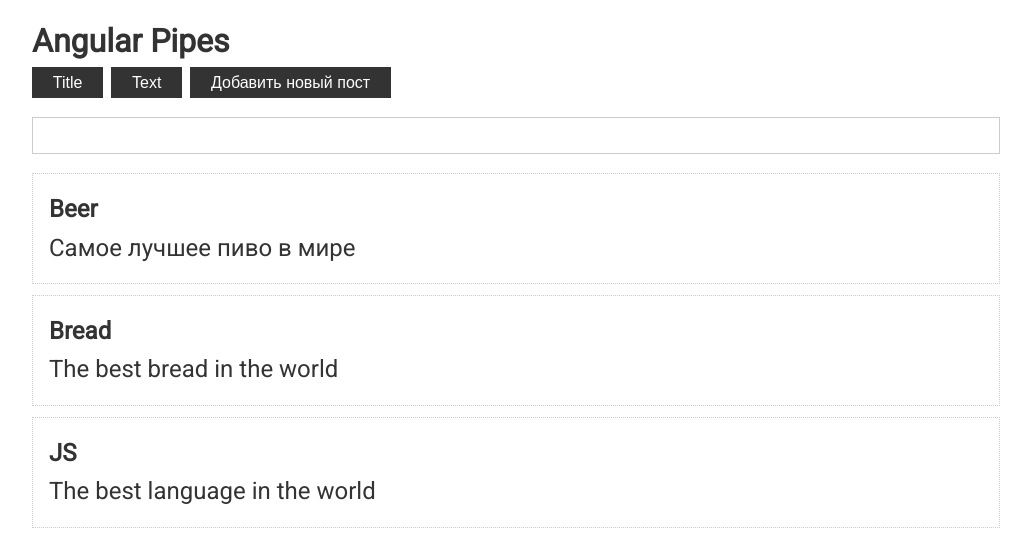
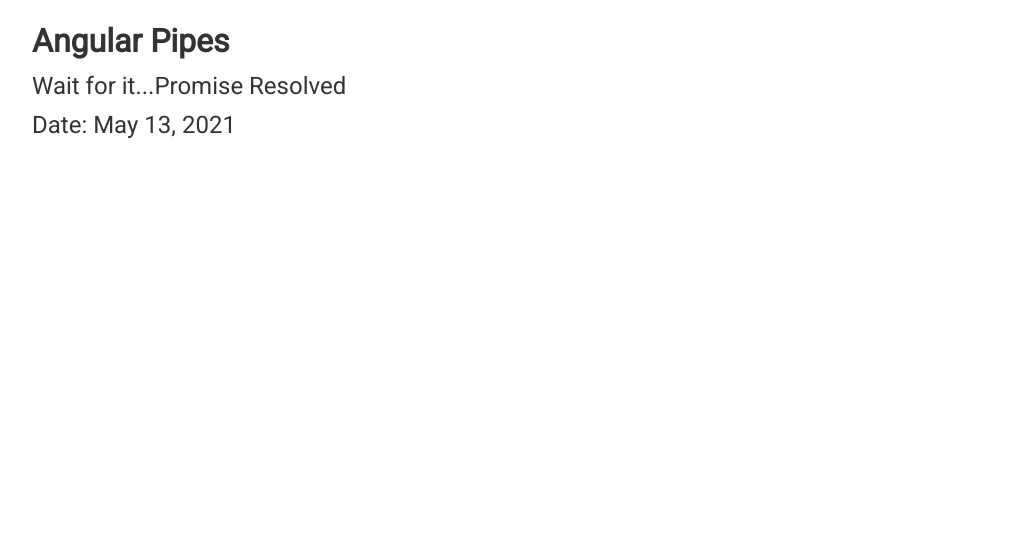
Before and after one commit to ArtemIgnatiev908976/Angular, an Angular app in the folder Angular 9. Теория и практика/angular-basics/: page / in a window 1280 px wide. Shown: the top 542 px of the page, without its empty margins (124-1155 px from the left). Built offline with nearby package versions, Linux system fonts and the light colour scheme.

Commit message:
Пайп async

```diff
--- a/Angular 9. Теория и практика/angular-basics/src/app/app.component.html
+++ b/Angular 9. Теория и практика/angular-basics/src/app/app.component.html
@@ -1,14 +1,8 @@
 <div class="container">
   <h1>Angular Pipes</h1>
 
-  <button class="btn" (click)="searchField='title'">Title</button>
-  <button class="btn" (click)="searchField='text'">Text</button>
-<button class="btn" (click)="addPost()">Добавить новый пост</button>
+  <p>Wait for it...{{promise | async}}</p>
+  <p>Date: {{date$ | async | date}}</p>
 
-  <input type="text" [(ngModel)]="search">
-<div *ngFor = "let post of posts | filter: search: searchField" class="card">
-<h2>{{post.title}}</h2>
-  <p>{{post.text}}</p>
+  <!--<p>{{date | date}}</p>-->
 </div>
-
-</div>
--- a/Angular 9. Теория и практика/angular-basics/src/app/app.component.ts
+++ b/Angular 9. Теория и практика/angular-basics/src/app/app.component.ts
@@ -1,4 +1,5 @@
-import {Component} from '@angular/core'
+import {Component, OnInit} from '@angular/core'
+import {Observable} from "rxjs";
 
 export interface Post {
   title: string
@@ -10,23 +11,26 @@
   templateUrl: './app.component.html',
   styleUrls: ['./app.component.scss']
 })
-export class AppComponent {
+export class AppComponent implements OnInit {
 
-  search = ''
-  searchField='title'
+  promise: Promise<string> = new Promise<string>(resolve => {
+    setTimeout(() => {
+      resolve('Promise Resolved')
+    }, 4000)
+  })
 
-  posts: Post[] = [
-    {title: 'Beer', text: 'Самое лучшее пиво в мире'},
-    {title: 'Bread', text: 'The best bread in the world'},
-    {title: 'JS', text: 'The best language in the world'}
-  ]
+  date$: Observable<Date> = new Observable(obs => {
+    setInterval(() => {
+      obs.next(new Date())
+    }, 1000)
+  })
 
+  date: Date
 
-  addPost(){
-    this.posts.unshift({
-      title:'Angular 8',
-      text: 'Игнатьев Артём курс '
-    })
+  ngOnInit(): void {
+    // this.date$.subscribe(date => {
+    //   this.date = date
+    // })
   }
 
 
```
